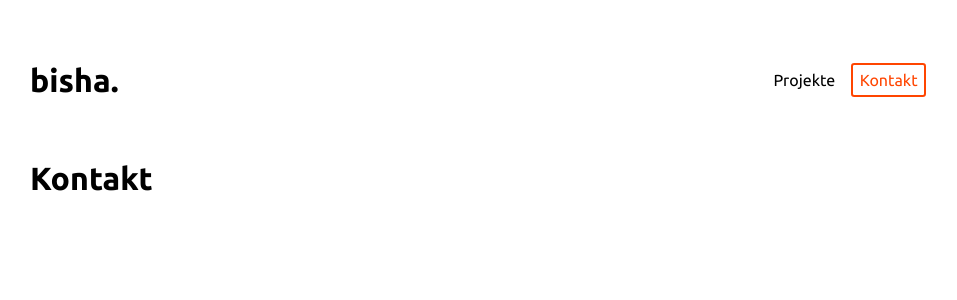
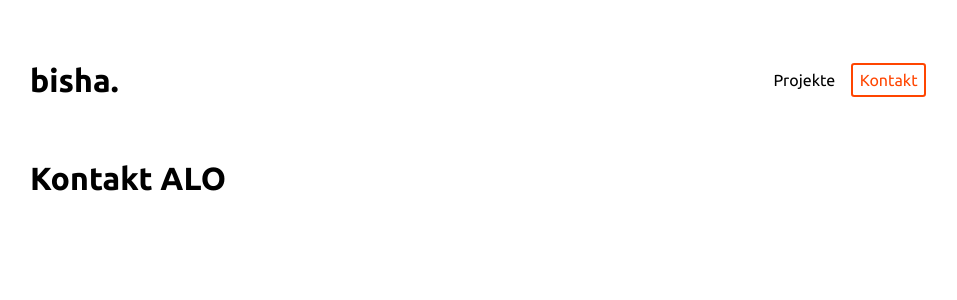
Before and after one commit to zerokater/bisha, a SvelteKit app: page /kontakt in a window 1280 px wide. Shown: the top 300 px of the page, without its empty margins (162-1119 px from the left). Built offline with nearby package versions, Linux system fonts and the light colour scheme.

Commit message:
test-ver-kristian

```diff
--- a/src/components/Projekt.svelte
+++ b/src/components/Projekt.svelte
@@ -5,6 +5,7 @@
 
 
 <div title={projekt.img_alt} class="projekt-box" style="background-image: url({projekt.img});"></div>
+
 
 
 
--- a/src/routes/kontakt/+page.svelte
+++ b/src/routes/kontakt/+page.svelte
@@ -4,4 +4,4 @@
 
 <Nav/>
 
-<h1>Kontakt</h1>
+<h1>Kontakt  ALO</h1>
--- a/src/routes/projekte/+page.svelte
+++ b/src/routes/projekte/+page.svelte
@@ -9,7 +9,6 @@
     <section>
         <Projekt projekt={ProjekteJSON.taffa}/>
         <Projekt projekt={ProjekteJSON.test}/>
-        <Projekt/>
         <Projekt/>
         <Projekt/>
     </section>
--- a/src/routes/projekte/Projekte.json
+++ b/src/routes/projekte/Projekte.json
@@ -10,5 +10,11 @@
         "img":"./src/images/pexels.jpg",
         "img_alt":"Logo Taffa Costruzioni",
         "typ":"logo"
+    },
+    "alo": {
+        "name": "test",
+        "img":"./src/images/pexels.jpg",
+        "img_alt":"Logo Taffa Costruzioni",
+        "typ":"logo"
     }
   }
```
